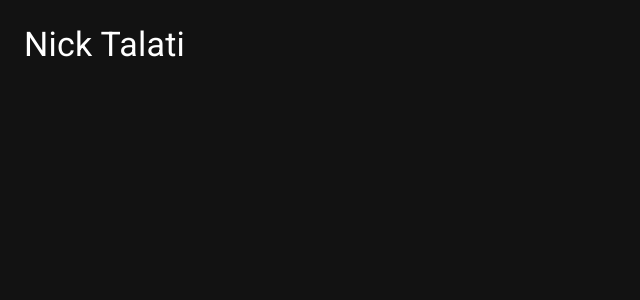
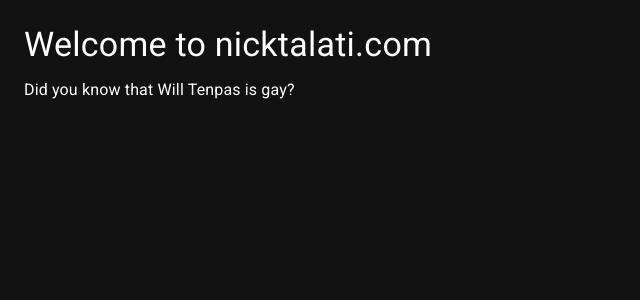
Before and after one commit to nicktalati/nicktalati, a React (Create React App) app: page / in a window 1280 px wide. Shown: the top 300 px of the page, without its empty margins (0-640 px from the left). Built offline with nearby package versions, Linux system fonts and the light colour scheme.

Commit message:
will comment

```diff
--- a/src/components/Home.js
+++ b/src/components/Home.js
@@ -4,7 +4,10 @@ import { Typography, Box } from '@mui/material';
 function Home() {
     return (
         <Box sx={{ p: 3 }}>
-            <Typography variant="h4" gutterBottom>Nick Talati</Typography>
+            <Typography variant="h4" gutterBottom>Welcome to nicktalati.com</Typography>
+            <Typography variant="p" gutterBottom>
+                Did you know that Will Tenpas is gay?
+            </Typography>
         </Box>
     );
 };
```
